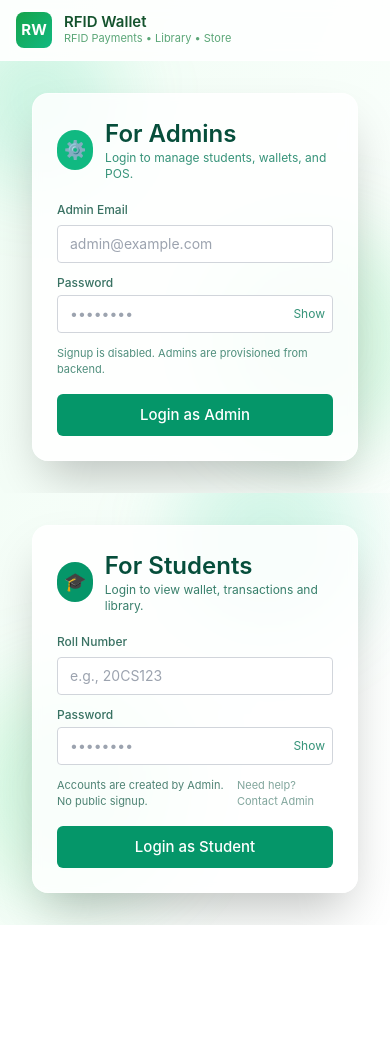
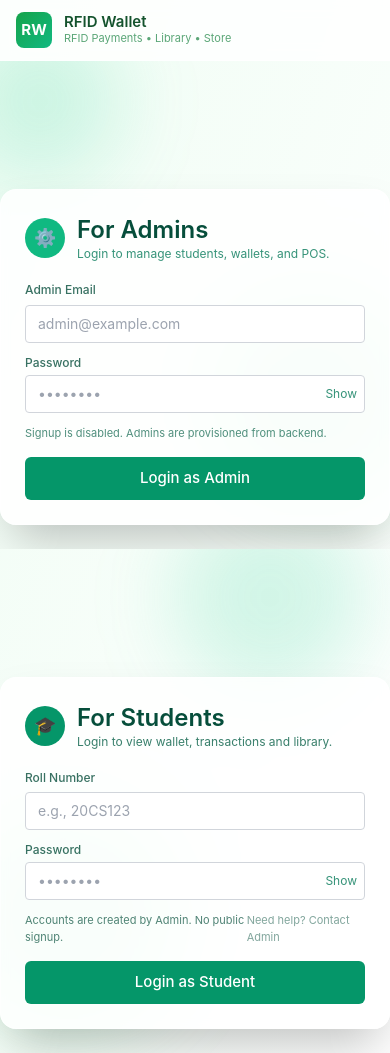
Before and after one commit to MohanPrasathSece/CamCards_Frontend, a React (Vite) app: page /login in a window 390 px wide. Before the commit the page ends 925 px from the top, so only its background shows below. Built offline with nearby package versions, Linux system fonts and the light colour scheme; no server answers.

Commit message:
delete button fixed

```diff
--- a/src/pages/Login.jsx
+++ b/src/pages/Login.jsx
@@ -71,7 +71,7 @@ export default function Login() {
 
       <div className="max-w-6xl mx-auto min-h-[calc(100vh-56px)] grid grid-cols-1 lg:grid-cols-2">
         {/* Left: Admin */}
-        <div className="relative flex items-center justify-center p-8 md:p-12 overflow-hidden">
+        <div className="relative flex items-end md:items-center justify-center h-full pt-32 pb-6 md:p-12 overflow-hidden">
           {/* background gradient block */}
           <div className="absolute inset-0 -z-10 bg-gradient-to-br from-emerald-500/15 via-green-400/10 to-emerald-600/15" />
           {/* decorative circles */}
@@ -113,7 +113,7 @@ export default function Login() {
         </div>
 
         {/* Right: Student */}
-        <div className="relative flex items-center justify-center p-8 md:p-12 overflow-hidden">
+        <div className="relative flex items-end md:items-center justify-center h-full pt-32 pb-6 md:p-12 overflow-hidden">
           {/* background gradient block */}
           <div className="absolute inset-0 -z-10 bg-gradient-to-br from-green-500/10 via-emerald-400/10 to-green-600/10" />
           {/* decorative circles */}
```
